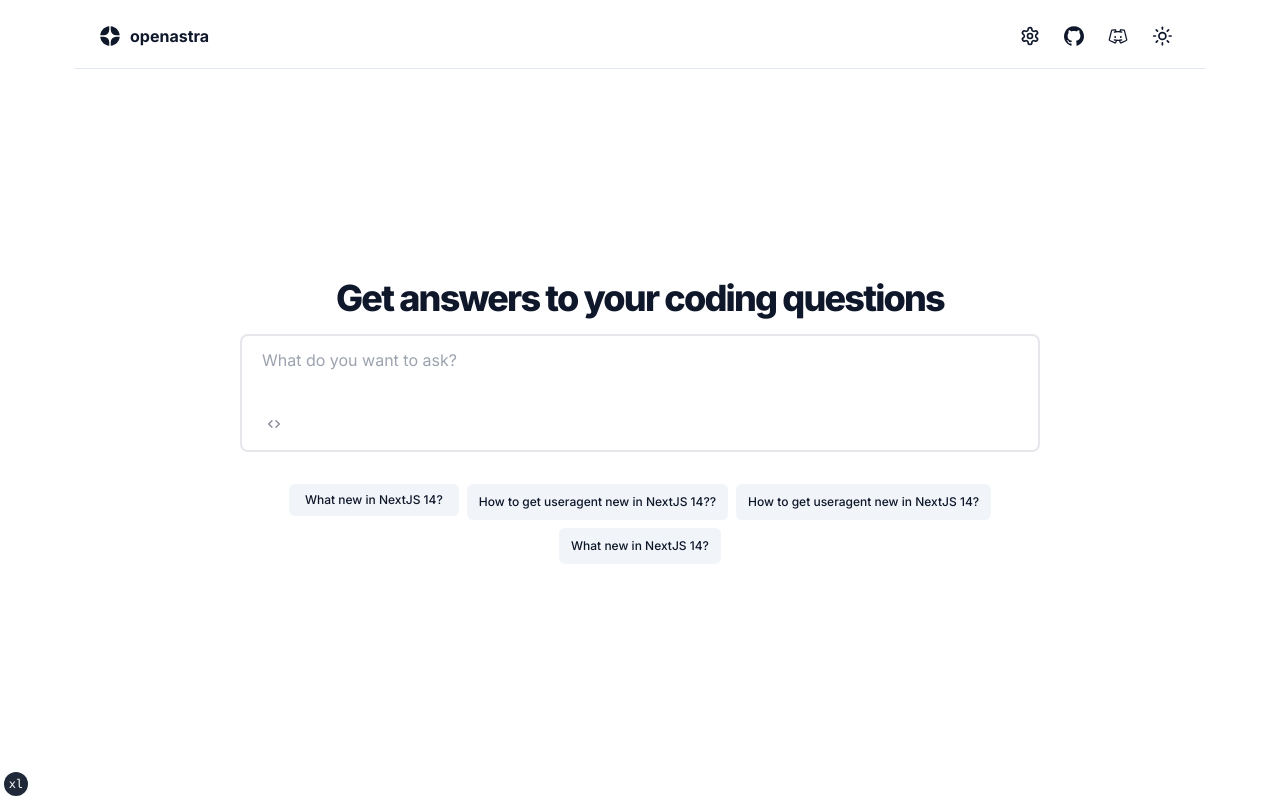
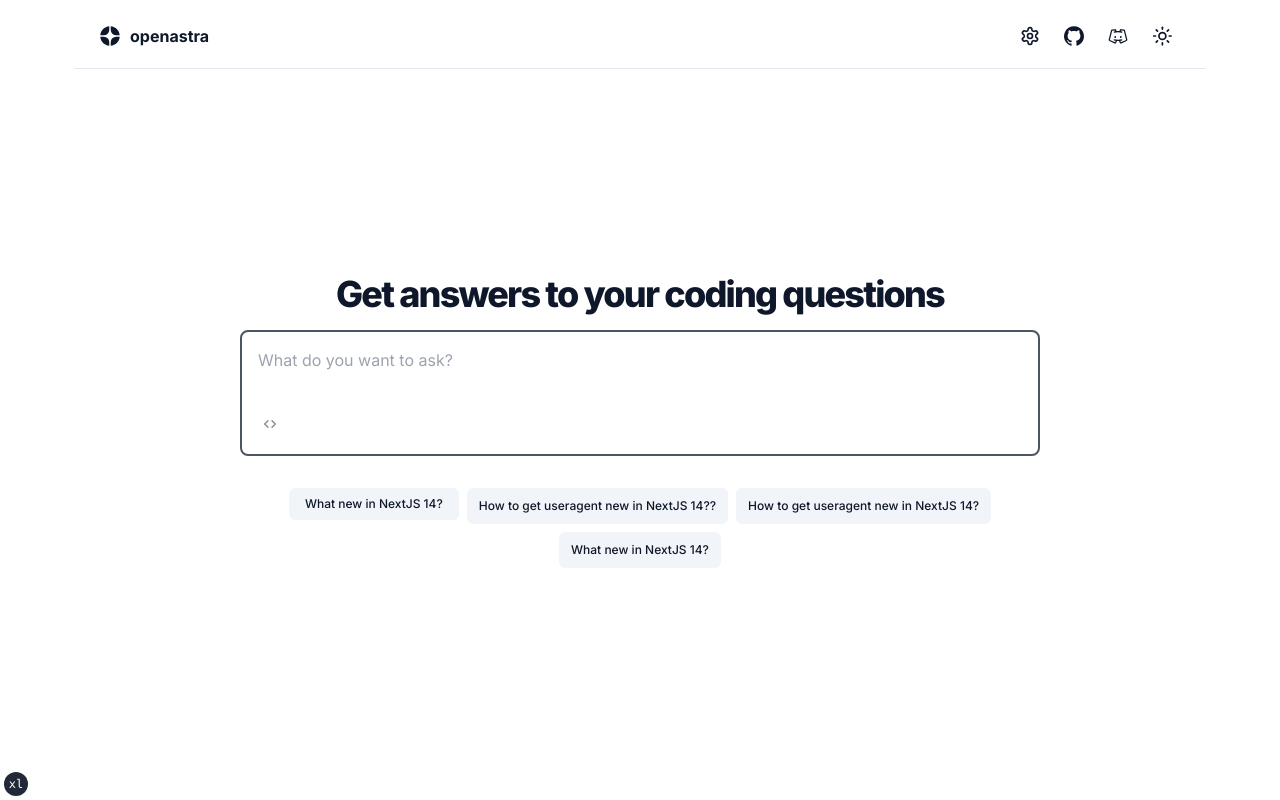
Before and after one commit to NeuclaiLabs/centroid, a Next.js app: page / in a window 1280 px wide. Built offline with nearby package versions, Linux system fonts and the light colour scheme.

Commit message:
fix: tweaking secondary color.

```diff
--- a/components/search.tsx
+++ b/components/search.tsx
@@ -46,7 +46,7 @@ export function Search() {
         Get answers to your coding questions
       </h4>
       <div className="flex w-full flex-col items-center justify-center">
-        <div className="group flex w-full max-w-[800px] flex-col space-y-2 rounded-lg border-2 border-gray-200 px-3 py-2">
+        <div className="group flex w-full max-w-[800px] flex-col space-y-2 rounded-lg border-2 border-gray-600 px-2 py-3">
           <form
             ref={formRef}
             onSubmit={(e) => {
@@ -55,7 +55,7 @@ export function Search() {
             }}
           >
             <Textarea
-              className="h-12 w-full resize-none border-0 border-none px-2 py-1 focus-visible:outline-none focus-visible:ring-0"
+              className="h-12 w-full resize-none border-0 border-none  bg-popover px-2 py-1 focus-visible:outline-none focus-visible:ring-0"
               placeholder="What do you want to ask?"
               ref={inputRef}
               tabIndex={0}
--- a/styles/globals.css
+++ b/styles/globals.css
@@ -58,7 +58,7 @@
     --primary: 210 40% 98%;
     --primary-foreground: 222.2 47.4% 1.2%;
 
-    --secondary: 222.2 47.4% 11.2%;
+    --secondary: 0 0% 23.14%;
     --secondary-foreground: 210 40% 98%;
 
     --destructive: 0 63% 31%;
```
